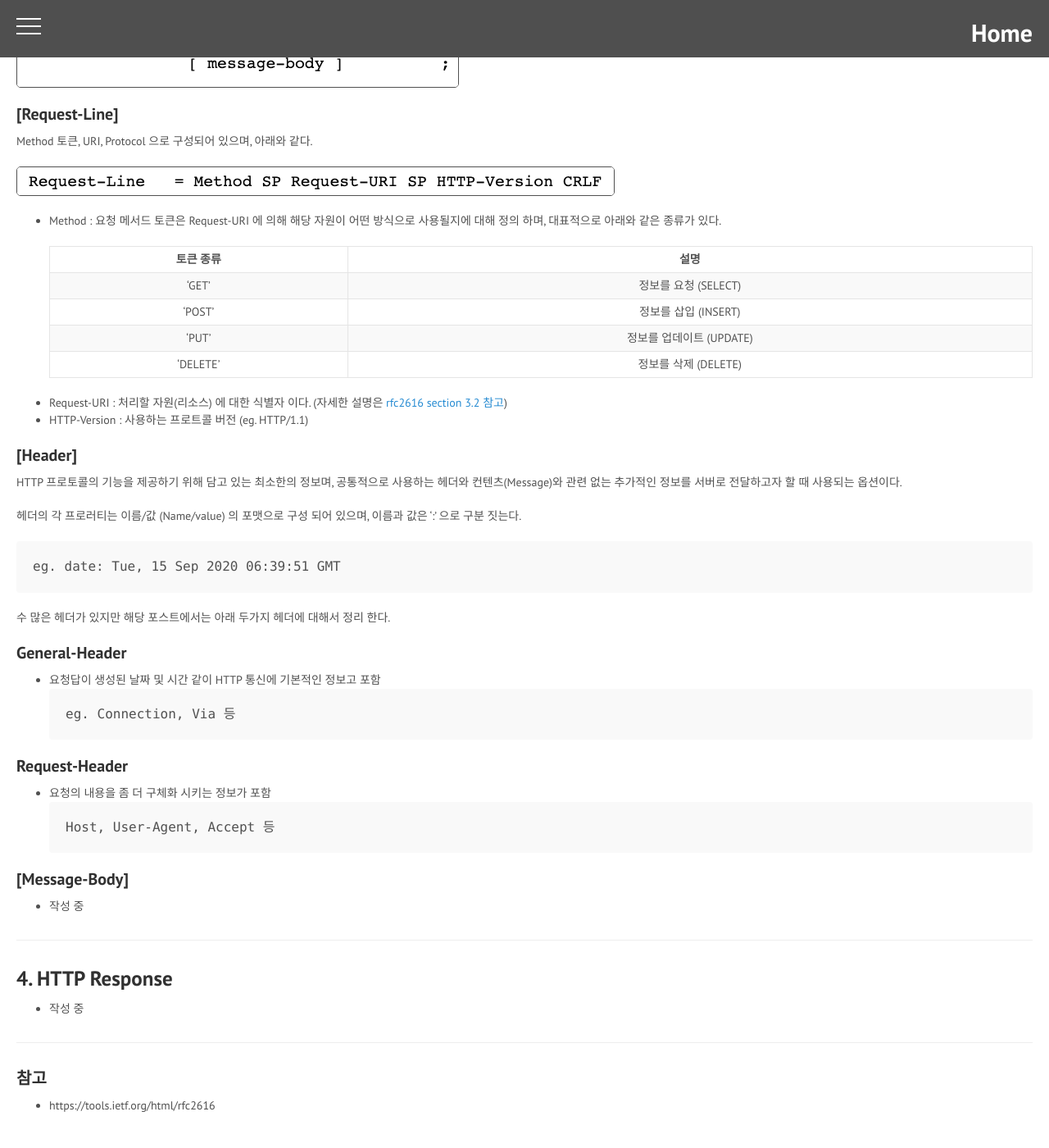
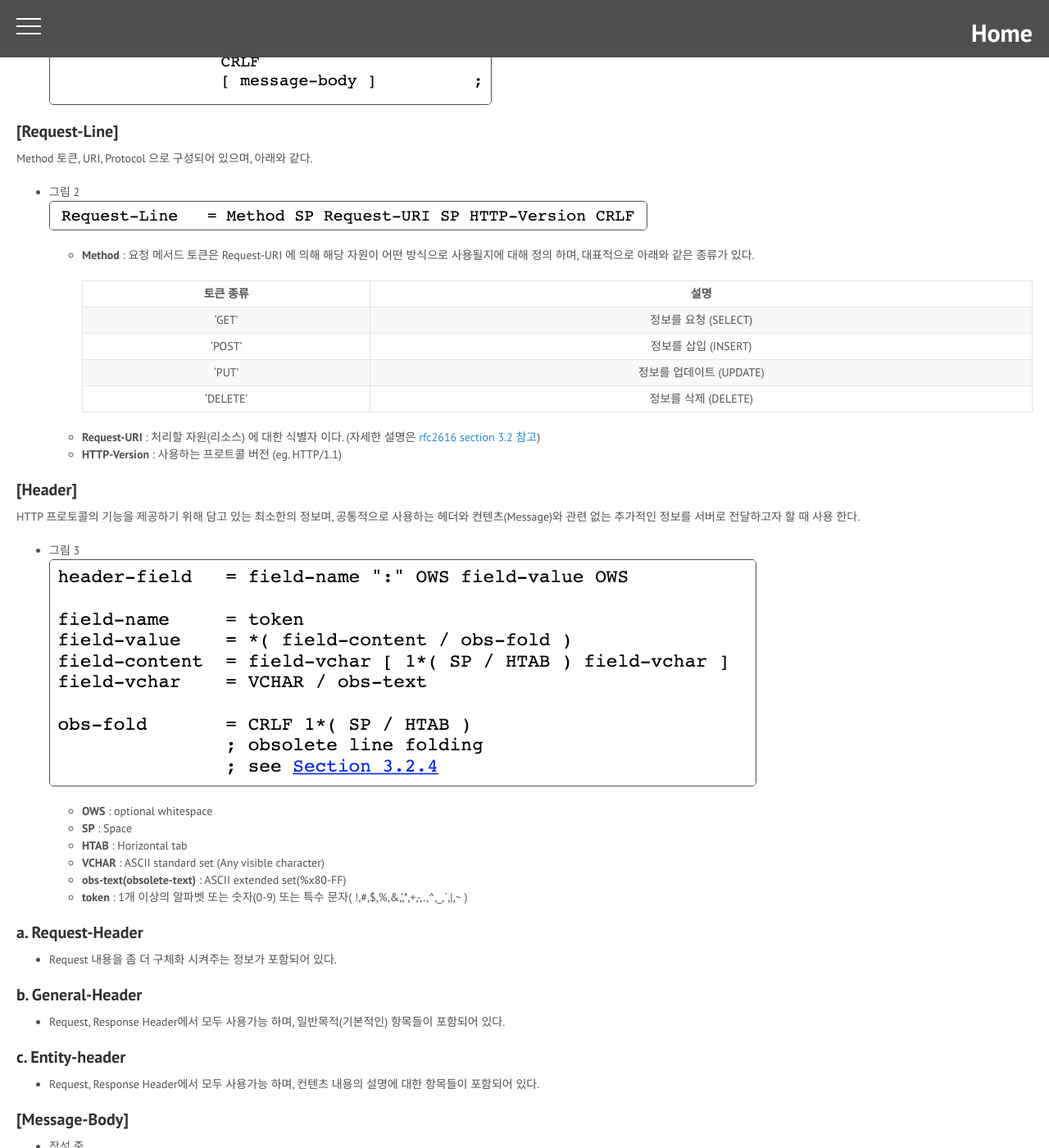
Before and after one commit to rwggad/henry_developer_page, a Jekyll site: the page built from _posts/2020-09-15-post00000005.md, in a window 1280 px wide and 1400 px high, scrolled down 942 px. Shown: the whole window at 82% size. Built offline with Jekyll 4.4.1, drawn with Linux system fonts in a browser that asks for light colours; nearby versions of some CDN libraries; comment, search, counter and statistics services are not loaded; some of the changed text lies outside the part shown.

Commit message:
Update Post
- HTTP 관련 포스트 내용 수정

````diff
--- a/_posts/2020-09-15-post00000005.md
+++ b/_posts/2020-09-15-post00000005.md
@@ -41,53 +41,57 @@ Connection을 끊어 버린다.
 
 HTTP 요청 패킷에 대한 구조는 아래와 같이 정의되어 있다.
 
+- 그림 1
 <img border="1" src="{{ site.baseurl }}/public/images/post/HTTP_request.png">
 
 #### [Request-Line]
 
 Method 토큰, URI, Protocol 으로 구성되어 있으며, 아래와 같다.
 
-<img border="1" src="{{ site.baseurl }}/public/images/post/HTTP_request_line.png">
+- 그림 2
+  <img border="1" src="{{ site.baseurl }}/public/images/post/HTTP_request_line.png">
 
-- Method : 요청 메서드 토큰은 Request-URI 에 의해 해당 자원이 어떤 방식으로 사용될지에 대해 정의 하며,
-대표적으로 아래와 같은 종류가 있다.
+  - <b>Method</b> : 요청 메서드 토큰은 Request-URI 에 의해 해당 자원이 어떤 방식으로 사용될지에 대해 정의 하며,
+  대표적으로 아래와 같은 종류가 있다.
 
-  | 토큰 종류 | 설명 |
-  | :--: | :--: |
-  | 'GET' | 정보를 요청 (SELECT)|
-  | 'POST' | 정보를 삽입 (INSERT)|
-  | 'PUT' | 정보를 업데이트 (UPDATE)|
-  | 'DELETE' | 정보를 삭제 (DELETE) |
+    | 토큰 종류 | 설명 |
+    | :--: | :--: |
+    | 'GET' | 정보를 요청 (SELECT)|
+    | 'POST' | 정보를 삽입 (INSERT)|
+    | 'PUT' | 정보를 업데이트 (UPDATE)|
+    | 'DELETE' | 정보를 삭제 (DELETE) |
 
-- Request-URI : 처리할 자원(리소스) 에 대한 식별자 이다. (자세한 설명은 [rfc2616 section 3.2 참고](https://tools.ietf.org/html/rfc2616#section-3.2))
-<br/>
-- HTTP-Version : 사용하는 프로트콜 버전 (eg. HTTP/1.1)
+  - <b>Request-URI</b> : 처리할 자원(리소스) 에 대한 식별자 이다. (자세한 설명은 [rfc2616 section 3.2 참고](https://tools.ietf.org/html/rfc2616#section-3.2))
+  <br/>
+  - <b>HTTP-Version</b> : 사용하는 프로트콜 버전 (eg. HTTP/1.1)
 
 #### [Header]
 
-HTTP 프로토콜의 기능을 제공하기 위해 담고 있는 최소한의 정보며, 공통적으로 사용하는 헤더와
-컨텐츠(Message)와 관련 없는 추가적인 정보를 서버로 전달하고자 할 때 사용되는 옵션이다.
+HTTP 프로토콜의 기능을 제공하기 위해 담고 있는 최소한의 정보며,
+공통적으로 사용하는 헤더와 컨텐츠(Message)와 관련 없는 추가적인 정보를 서버로 전달하고자 할 때 사용 한다.
 
-헤더의 각 프로러티는 이름/값 (Name/value) 의 포맷으로 구성 되어 있으며, 이름과 값은 ':' 으로 구분 짓는다.
-```
-eg. date: Tue, 15 Sep 2020 06:39:51 GMT
-```
+- 그림 3
+  <img border="1" src="{{ site.baseurl }}/public/images/post/HTTP_header_field.png">
 
-수 많은 헤더가 있지만 해당 포스트에서는 아래 두가지 헤더에 대해서 정리 한다.
+  - <b>OWS</b> : optional whitespace
+  - <b>SP</b> : Space
+  - <b>HTAB</b> : Horizontal tab
+  - <b>VCHAR</b> : ASCII standard set (Any visible character)
+  - <b>obs-text(obsolete-text)</b> : ASCII extended set(%x80-FF)
+  - <b>token</b> : 1개 이상의 알파벳 또는 숫자(0-9) 또는 특수 문자( !,#,$,%,&,',*,+,-,.,^,_,\`,\|,\~ )
 
-##### General-Header
+##### a. Request-Header
 
-- 요청답이 생성된 날짜 및 시간 같이 HTTP 통신에 기본적인 정보고 포함
-```
-eg. Connection, Via 등
-```
+- Request 내용을 좀 더 구체화 시켜주는 정보가 포함되어 있다.
 
-##### Request-Header
+##### b. General-Header
 
-- 요청의 내용을 좀 더 구체화 시키는 정보가 포함
-```
-Host, User-Agent, Accept 등
-```
+- Request, Response Header에서 모두 사용가능 하며, 일반목적(기본적인) 항목들이 포함되어 있다.
+
+##### c. Entity-header
+
+- Request, Response Header에서 모두 사용가능 하며, 컨텐츠 내용의 설명에 대한 항목들이 포함되어 있다.
+
 
 #### [Message-Body]
 
@@ -102,4 +106,11 @@ Host, User-Agent, Accept 등
 ---
 
 #### 참고
-- https://tools.ietf.org/html/rfc2616
+- HTTP 관련
+  - https://tools.ietf.org/html/rfc7230
+  - https://tools.ietf.org/html/rfc2616
+- ABNF
+  - https://tools.ietf.org/html/rfc5234
+- ASCII
+  - http://lwp.interglacial.com/appf_01.htm
+  - http://www.asciitable.com/
````
Also changed, not shown: other parts of _posts/2020-09-15-post00000005.md (+1 -1 lines), _posts/2020-09-18-post00000007.md (added, +13 -0 lines), public/images/post/HTTP_header_field.png (added).
